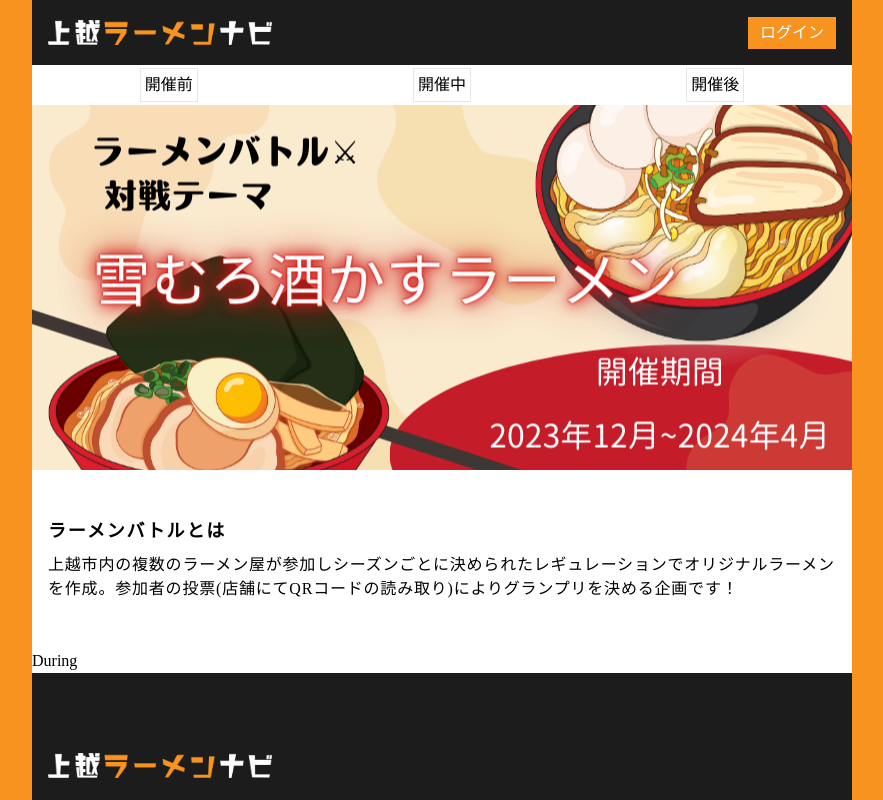
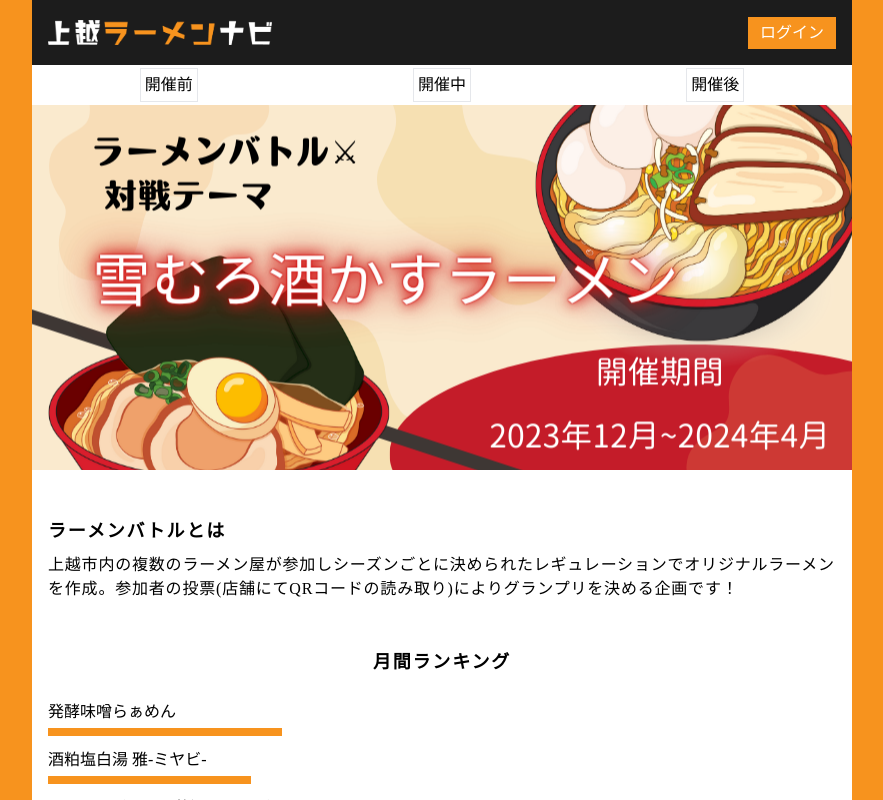
Before and after one commit to JoetsuRamenNavi/frontend, a Next.js app: page / in a window 1280 px wide. Both pictures are taken after a click on the button "開催中". Shown: the top 800 px of the page, without its empty margins (198-1081 px from the left). Built offline with nearby package versions, Linux system fonts and the light colour scheme.

Commit message:
開催中のトップページ作成

```diff
--- a/src/components/battle/BeforeCnt.tsx
+++ b/src/components/battle/BeforeCnt.tsx
@@ -9,7 +9,7 @@ const BeforeCnt: NextPage = () => {
   const battle = battleDt.The1st;
 
   // ランキングコンテンツ
-  const rankingContent = (ranking: rankingStore, icon: string) => {
+  const rankingContent = (ranking: rankingEntryStore, icon: string) => {
     return (
       <>
         <div className="w-full h-[310px] px-[16px] mb-[32px] relative">
--- a/src/components/battle/DuringCnt.tsx
+++ b/src/components/battle/DuringCnt.tsx
@@ -1,9 +1,41 @@
+/* eslint-disable @next/next/no-img-element */
 import { NextPage } from "next";
+import { entryDt } from "../utils/entryData";
+import { theme } from "../themes/color";
 
 const DuringCnt: NextPage = () => {
   return (
     <>
-      <div className="">During</div>
+      <h2 className="text-center my-[24px]">月間ランキング</h2>
+      <div className="px-[16px] mb-[8px]">
+        {entryDt.map((store, index) => (
+          <div key={index} className="">
+            <h3>{store.name}</h3>
+            <div
+              className={`h-[8px] mt-[4px] mb-[12px] ${theme.accent.bg}`}
+              style={{ width: store.votes }}
+            ></div>
+          </div>
+        ))}
+      </div>
+
+      <h2 className="text-center my-[24px]">エントリー店舗の紹介</h2>
+      {entryDt.map((store, index) => (
+        <div key={index} className="w-full h-[310px] px-[16px] mb-[32px]">
+          <img className="my-[16px]" src={store.image} alt="" />
+          <span className="text-[14px] text-[#777]">{store.name}</span>
+          <h2>
+            {store.name} {store.price}円
+          </h2>
+        </div>
+      ))}
+
+      <div className="mt-[32px]">
+        <h2 className="text-center my-[24px]">参加方法</h2>
+        <div className="w-full h-[200px] flex justify-center items-center bg-[#ccc]">
+          <p className="font-bold">投票手順を図で説明</p>
+        </div>
+      </div>
     </>
   );
 };
```
